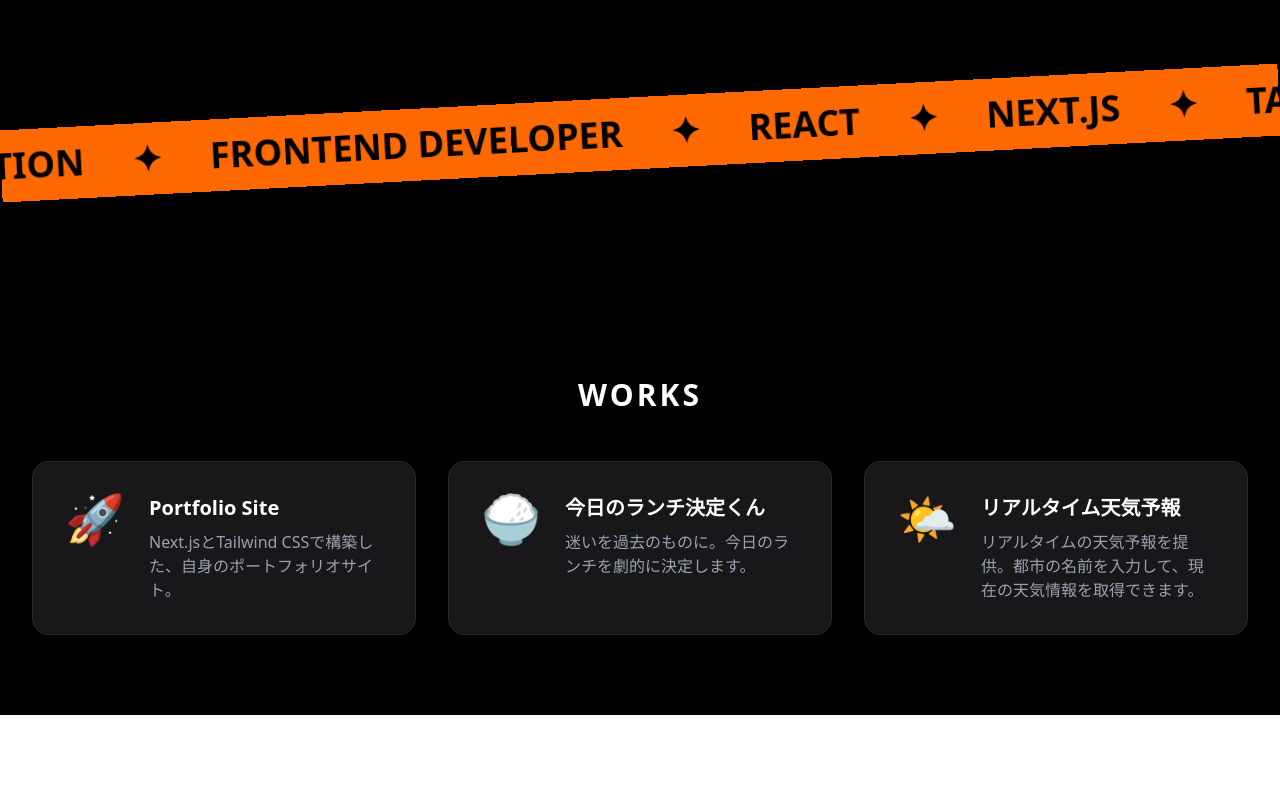
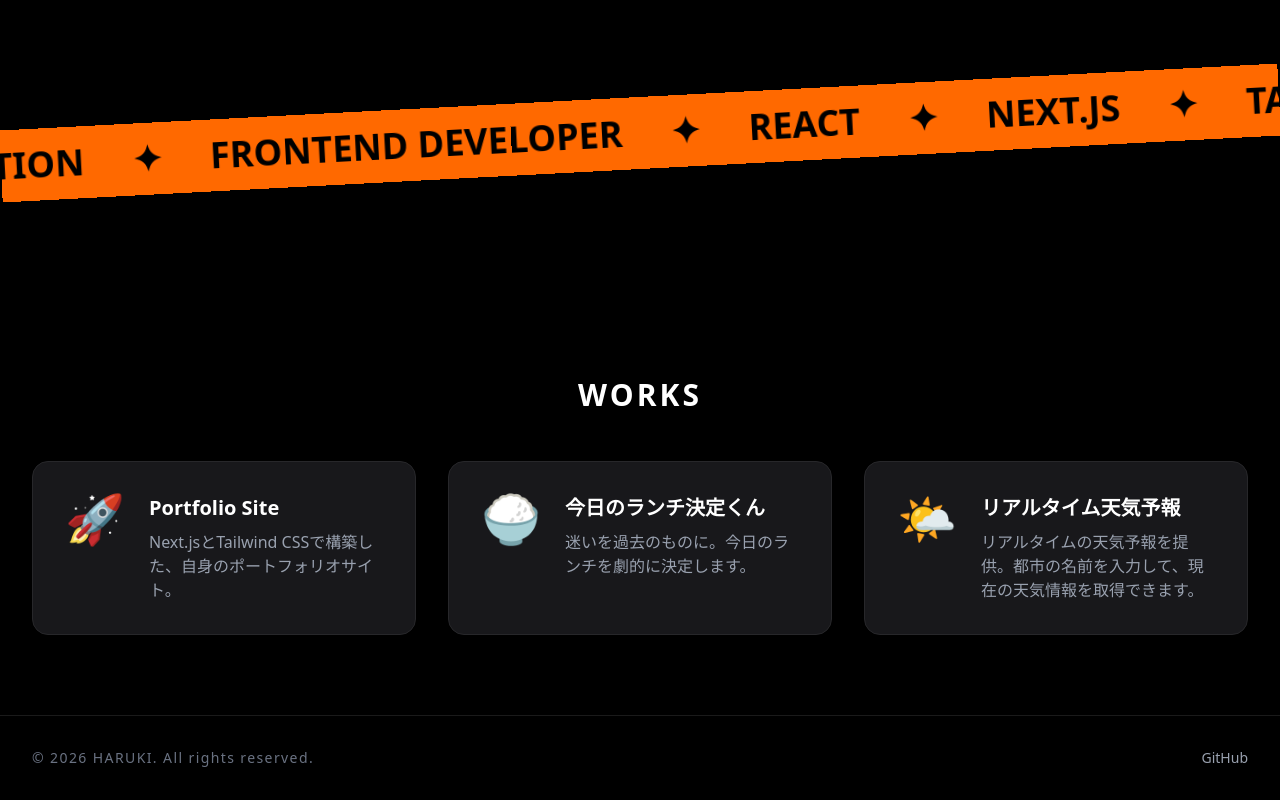
Before and after one commit to okayuharuki/haruki-nextfolio-v2, a Next.js app: page / in a window 1280 px wide. Shown: the part 2031-2831 px from the top of the page. Before the commit the page ends 2746 px from the top, so only its background shows below. Built offline with nearby package versions, Linux system fonts and the light colour scheme.

Commit message:
フッターの作成

```diff
--- /dev/null
+++ b/app/_components/Footer.tsx
@@ -0,0 +1,21 @@
+export default function Footer() {
+  const currentYear = new Date().getFullYear();
+
+  return (
+    <footer className="w-full border-t border-white/10 bg-black py-8">
+      <div className="max-w-7xl mx-auto px-8 flex flex-col md:flex-row justify-between items-center gap-4">
+        <p className="text-gray-500 text-sm tracking-widest">&copy; {currentYear} HARUKI. All rights reserved.</p>
+        <div className="flex gap-6 text-sm font-medium text-gray-400">
+          <a
+            href="https://github.com/okayuharuki"
+            target="_blank"
+            rel="noopener noreferrer"
+            className="hover:text-white transition-colors"
+          >
+            GitHub
+          </a>
+        </div>
+      </div>
+    </footer>
+  );
+}
--- a/app/layout.tsx
+++ b/app/layout.tsx
@@ -1,6 +1,7 @@
 import type { Metadata } from "next";
 import { Geist, Geist_Mono } from "next/font/google";
 import Header from "@/app/_components/Header";
+import Footer from "@/app/_components/Footer";
 import "./globals.css";
 
 const geistSans = Geist({
@@ -24,10 +25,11 @@
   children: React.ReactNode;
 }>) {
   return (
-    <html lang="ja" className={`${geistSans.variable} ${geistMono.variable} h-full antialiased scroll-smooth`} >
+    <html lang="ja" className={`${geistSans.variable} ${geistMono.variable} h-full antialiased scroll-smooth`}>
       <body className="min-h-full flex flex-col">
         <Header />
         {children}
+        <Footer />
       </body>
     </html>
   );
```
